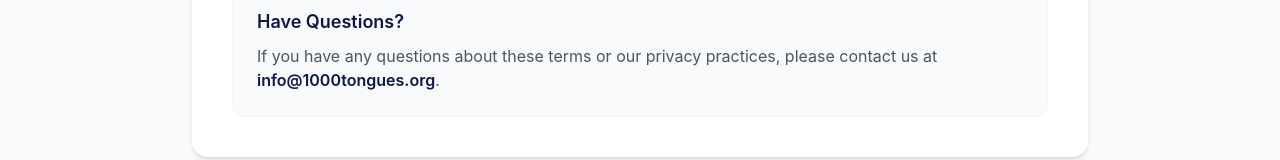
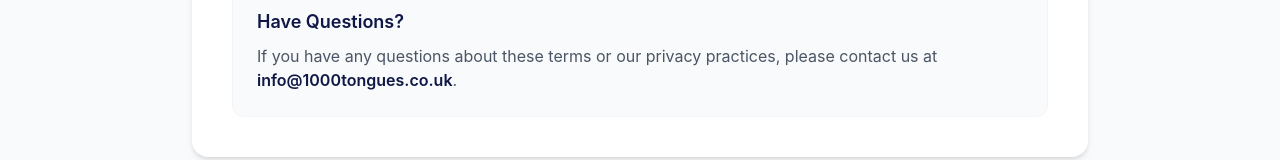
Before and after one commit to odoroerivwo/1000Tongues, a React (Vite) app in the folder 1000t-frontend/1000t/: page /policy in a window 1280 px wide. Shown: the part 1187-1347 px from the top of the page. Built offline with nearby package versions, Linux system fonts and the light colour scheme.

Commit message:
updated 'info@1000tongues.org' to 'info@1000tongues.co.uk'

```diff
--- a/1000t-frontend/1000t/src/components/FAQ.tsx
+++ b/1000t-frontend/1000t/src/components/FAQ.tsx
@@ -83,7 +83,7 @@ const FAQ: React.FC = () => {
 
               {/* CTA Mail Link */}
               <a
-                href="mailto:info@1000tongues.org"
+                href="mailto:info@1000tongues.co.uk"
                 className="w-full bg-[#0E1745] text-white py-3.5 px-6 rounded-xl font-semibold hover:bg-[#1a255c] transition-all text-center block shadow-md hover:scale-[1.01]"
               >
                 Shoot a Direct Mail
--- a/1000t-frontend/1000t/src/components/Footer.tsx
+++ b/1000t-frontend/1000t/src/components/Footer.tsx
@@ -101,7 +101,7 @@ const Footer: React.FC = () => {
                 </Link>
               </li> */}
               <li>
-                <a href="mailto:info@1000tongues.org" className="hover:text-yellow-400 transition-colors">
+                <a href="mailto:info@1000tongues.co.uk" className="hover:text-yellow-400 transition-colors">
                   Email Address
                 </a>
               </li>
--- a/1000t-frontend/1000t/src/pages/PolicyPage.tsx
+++ b/1000t-frontend/1000t/src/pages/PolicyPage.tsx
@@ -78,10 +78,10 @@ const PolicyPage: React.FC = () => {
               <p className="text-gray-600">
                 If you have any questions about these terms or our privacy practices, please contact us at{' '}
                 <a
-                  href="mailto:info@1000tongues.org"
+                  href="mailto:info@1000tongues.co.uk"
                   className="font-semibold text-[#0E1745] hover:underline"
                 >
-                  info@1000tongues.org
+                  info@1000tongues.co.uk
                 </a>
                 .
               </p>
```
